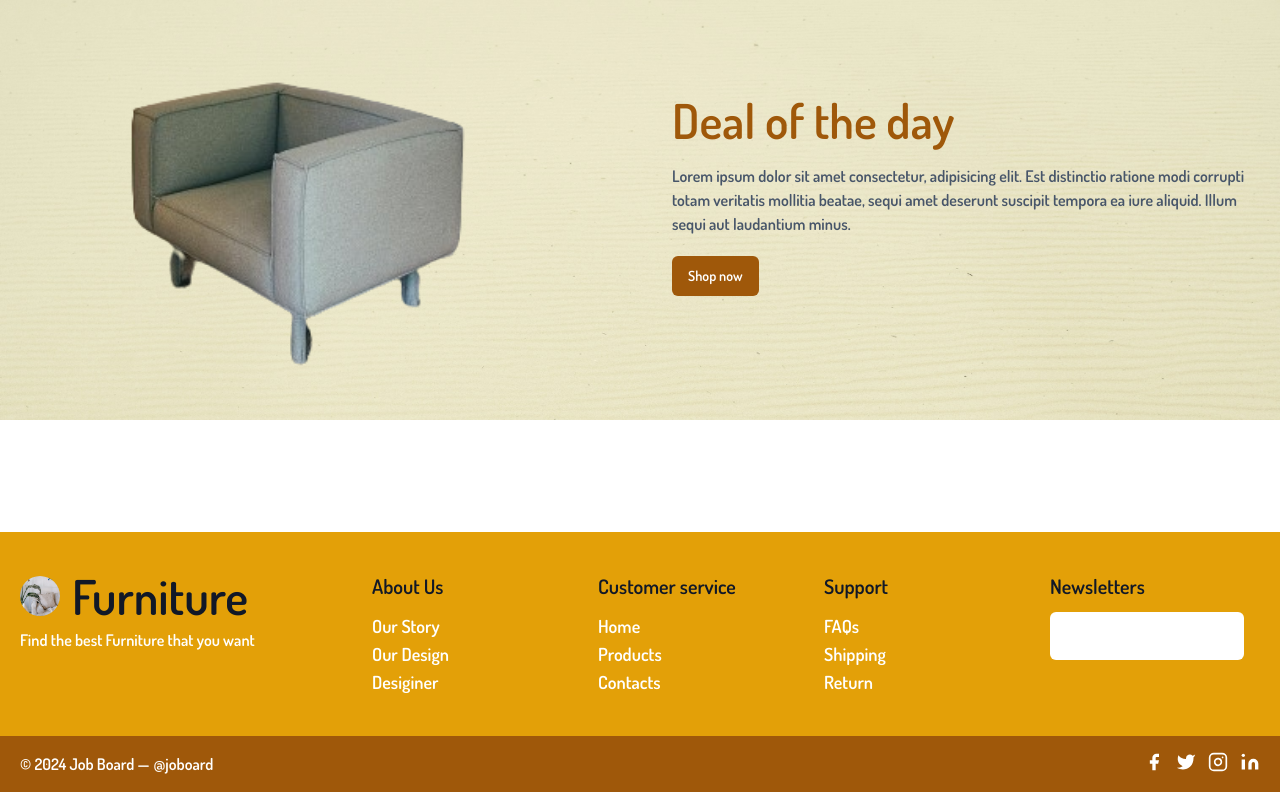
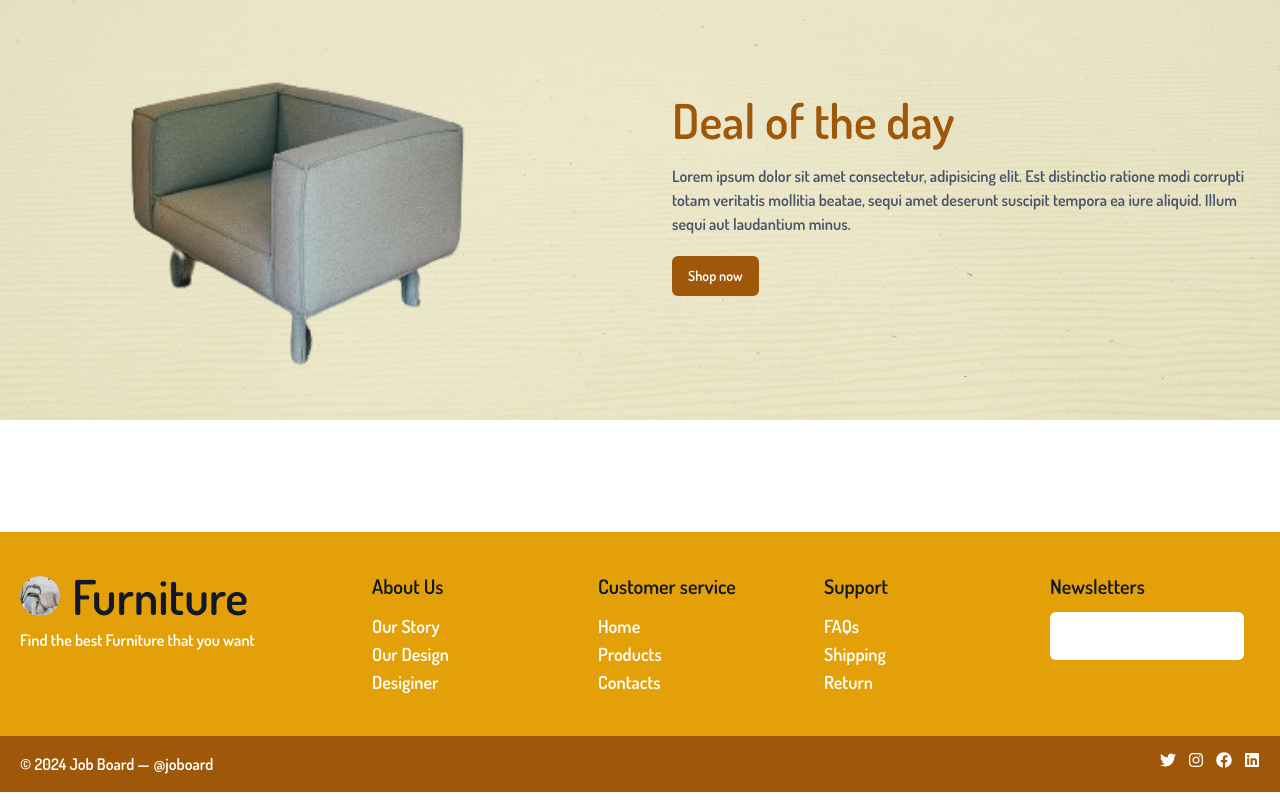
Before and after one commit to SalinaPrajapati/FurnishCraft, a Next.js app: page / in a window 1280 px wide. Shown: the part 1796-2596 px from the top of the page. Built offline with nearby package versions, Linux system fonts and the light colour scheme.

Commit message:
add icon in footer

```diff
--- a/src/components/FlowPayment.tsx
+++ b/src/components/FlowPayment.tsx
@@ -12,18 +12,21 @@ const payments = [
     icon: FaRocket,
   },
   {
+    id: 2,
     name: "Return Policy",
     description:
       "Lorem Ipsum is simply dummy text of the printing and typeset ting industry lorem Ipsum",
     icon: FaBoxOpen,
   },
   {
+    id: 3,
     name: "Payment Secured",
     description:
       "Lorem Ipsum is simply dummy text of the printing and typeset ting industry lorem Ipsum",
     icon: FaPaypal,
   },
   {
+    id: 4,
     name: "Money Back Guarantee",
     description:
       "Lorem Ipsum is simply dummy text of the printing and typeset ting industry lorem Ipsum",
--- a/src/components/Footer.tsx
+++ b/src/components/Footer.tsx
@@ -1,3 +1,5 @@
+import { FaFacebook, FaInstagram, FaLinkedin, FaTwitter } from "react-icons/fa";
+
 const Footer = () => {
   return (
     <div>
@@ -87,59 +89,16 @@ const Footer = () => {
             </p>
             <span className="inline-flex sm:ml-auto sm:mt-0 mt-2 justify-center sm:justify-start">
               <a className="text-white">
-                <svg
-                  fill="currentColor"
-                  stroke-linecap="round"
-                  stroke-linejoin="round"
-                  stroke-width="2"
-                  className="w-5 h-5"
-                  viewBox="0 0 24 24"
-                >
-                  <path d="M18 2h-3a5 5 0 00-5 5v3H7v4h3v8h4v-8h3l1-4h-4V7a1 1 0 011-1h3z"></path>
-                </svg>
+                <FaTwitter />
               </a>
               <a className="ml-3 text-white">
-                <svg
-                  fill="currentColor"
-                  stroke-linecap="round"
-                  stroke-linejoin="round"
-                  stroke-width="2"
-                  className="w-5 h-5"
-                  viewBox="0 0 24 24"
-                >
-                  <path d="M23 3a10.9 10.9 0 01-3.14 1.53 4.48 4.48 0 00-7.86 3v1A10.66 10.66 0 013 4s-4 9 5 13a11.64 11.64 0 01-7 2c9 5 20 0 20-11.5a4.5 4.5 0 00-.08-.83A7.72 7.72 0 0023 3z"></path>
-                </svg>
+               <FaInstagram />
               </a>
               <a className="ml-3 text-white">
-                <svg
-                  fill="none"
-                  stroke="currentColor"
-                  stroke-linecap="round"
-                  stroke-linejoin="round"
-                  stroke-width="2"
-                  className="w-5 h-5"
-                  viewBox="0 0 24 24"
-                >
-                  <rect width="20" height="20" x="2" y="2" rx="5" ry="5"></rect>
-                  <path d="M16 11.37A4 4 0 1112.63 8 4 4 0 0116 11.37zm1.5-4.87h.01"></path>
-                </svg>
+                <FaFacebook />
               </a>
               <a className="ml-3 text-white">
-                <svg
-                  fill="currentColor"
-                  stroke="currentColor"
-                  stroke-linecap="round"
-                  stroke-linejoin="round"
-                  stroke-width="0"
-                  className="w-5 h-5"
-                  viewBox="0 0 24 24"
-                >
-                  <path
-                    stroke="none"
-                    d="M16 8a6 6 0 016 6v7h-4v-7a2 2 0 00-2-2 2 2 0 00-2 2v7h-4v-7a6 6 0 016-6zM2 9h4v12H2z"
-                  ></path>
-                  <circle cx="4" cy="4" r="2" stroke="none"></circle>
-                </svg>
+                <FaLinkedin />
               </a>
             </span>
           </div>
```
